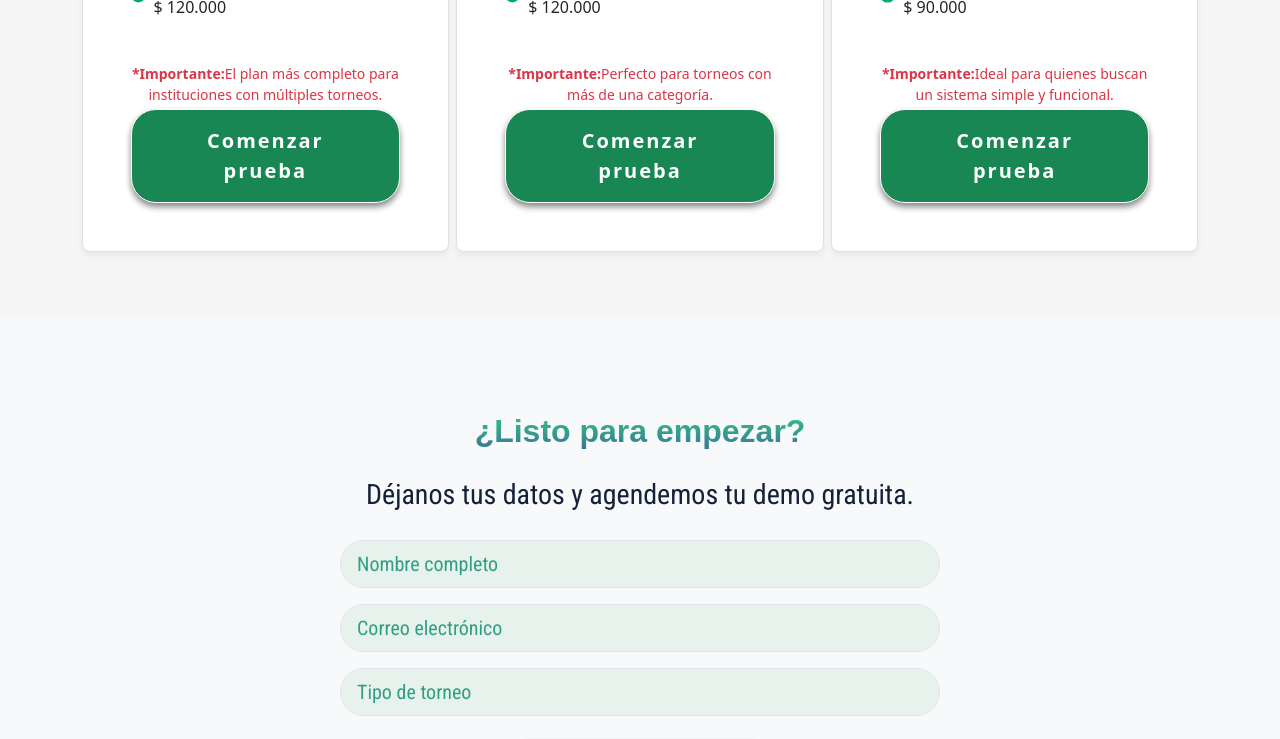
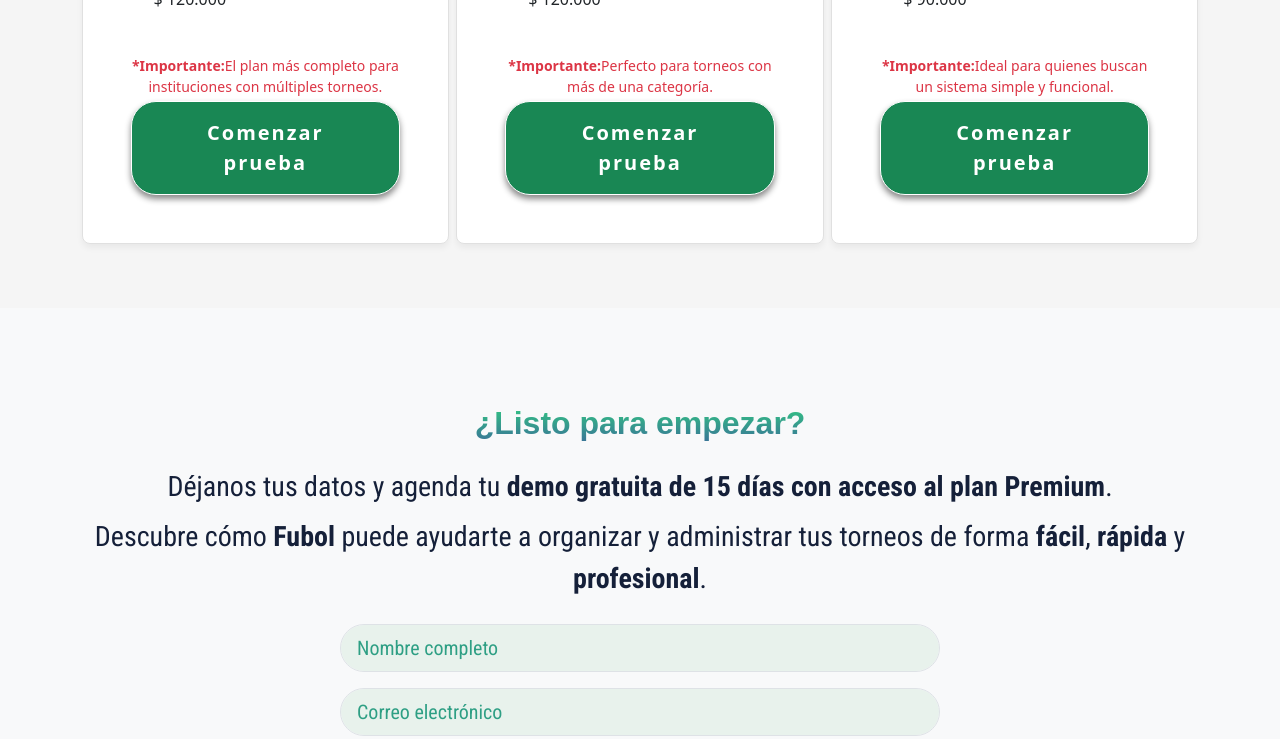
Before and after one commit to nestor2312/landing, a React (Vite) app: page / in a window 1280 px wide. Shown: the part 2573-3312 px from the top of the page. Built offline with nearby package versions, Linux system fonts and the light colour scheme; a web font is replaced by a local one.

Commit message:
update form

```diff
--- a/src/App.jsx
+++ b/src/App.jsx
@@ -37,7 +37,6 @@ const pricingPlans = [
       "Soporte prioritario",
       "Hosting + dominio + SSL incluidos",
       "Mantenimiento básico",
-      "Tiempo de demo: 15 días",
     ],
     additionalServices: {
       design: "Diseño personalizado del sitio",
@@ -775,9 +774,18 @@ const pricingPlans = [
             >
               ¿Listo para empezar?
             </h2>
-            <p className="lead mb-4 color-text1">
-              Déjanos tus datos y agendemos tu demo gratuita.
-            </p>{" "}
+           <p className="lead mb-4 color-text1">
+  Déjanos tus datos y agenda tu{" "}
+  <strong className="fw-bold">
+    demo gratuita de 15 días con acceso al plan Premium
+  </strong>
+  .<br />
+  <span className="d-block mt-2">
+    Descubre cómo <strong className="fw-bold">Fubol</strong> puede ayudarte a organizar y administrar
+    tus torneos de forma <strong className="fw-bold">fácil</strong>, <strong className="fw-bold">rápida</strong> y{" "}
+    <strong className="fw-bold">profesional</strong>.
+  </span>
+</p>
             {/* text-gray-700 mb-8 */}
             <form
               className="mx-auto"
```
